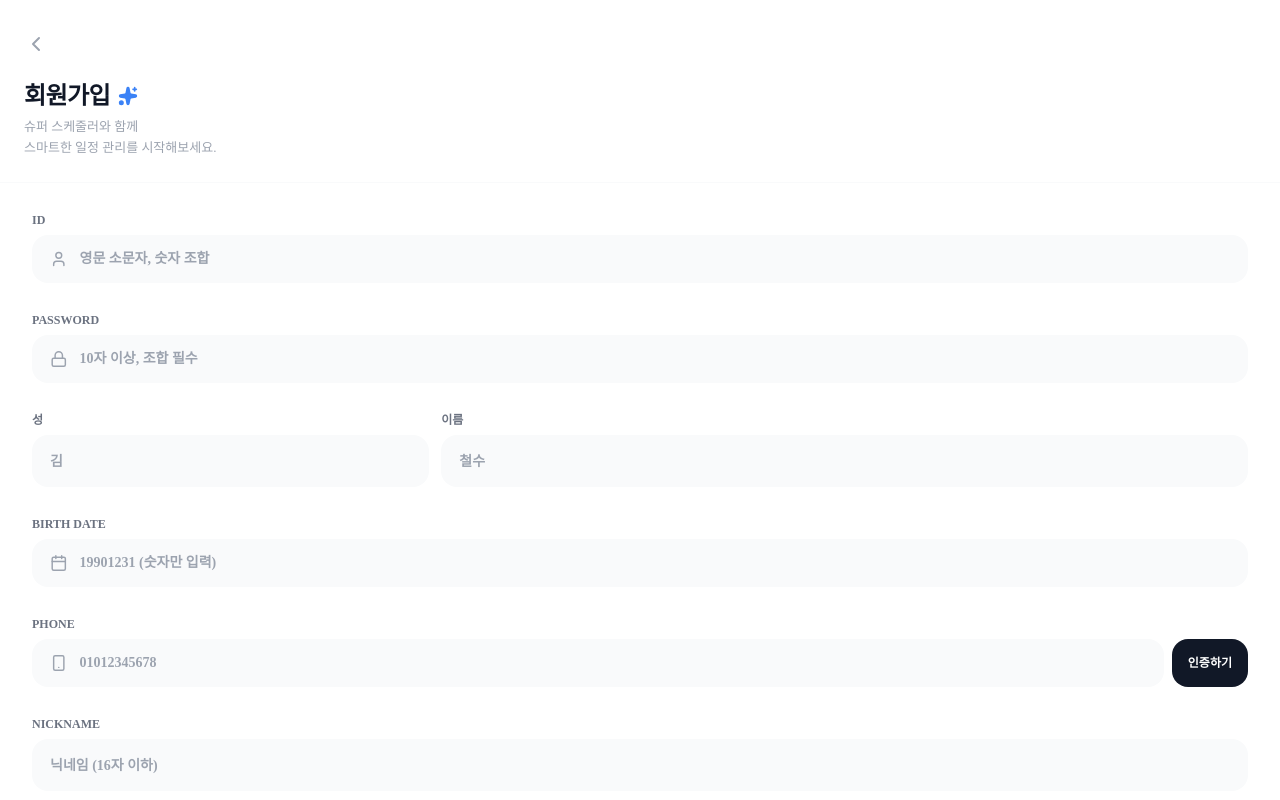
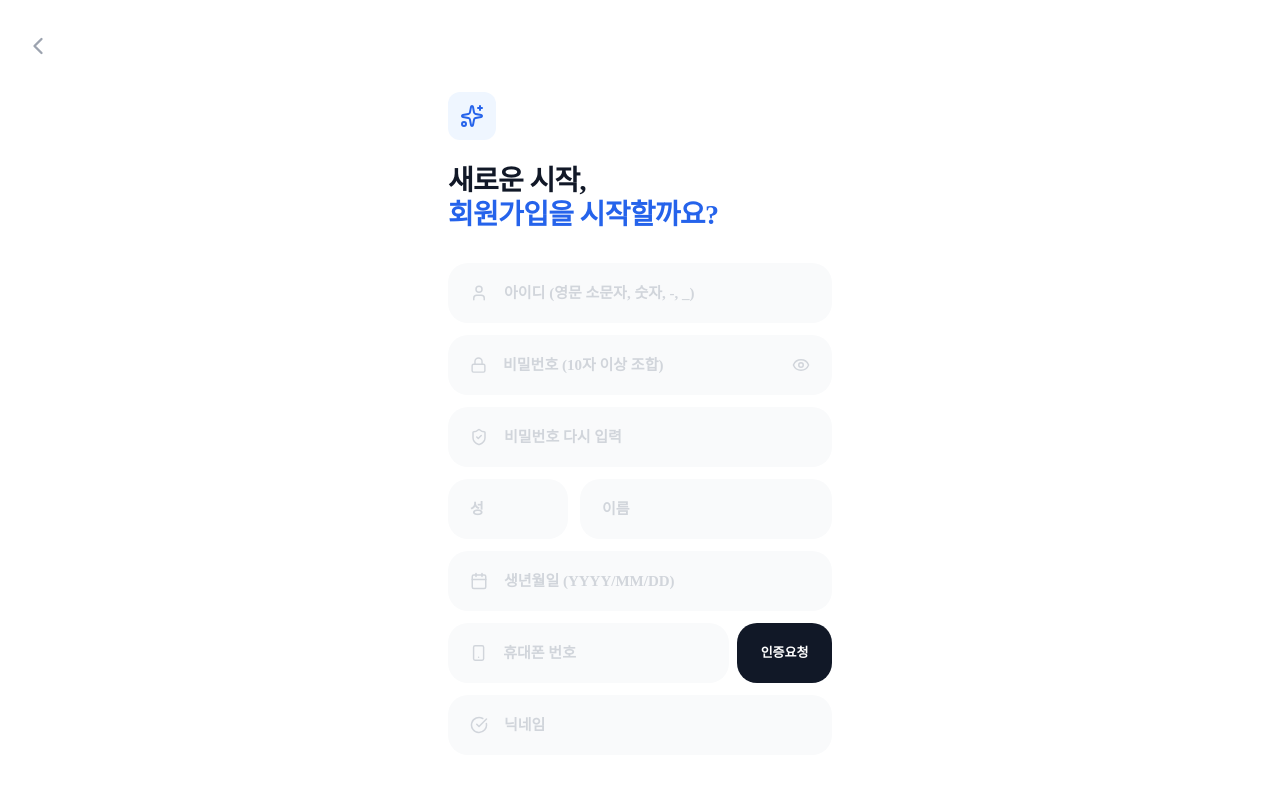
Before and after one commit to pany0108/loxo-kkiri, a React (Create React App) app: page /signup in a window 1280 px wide. Shown: the top 800 px of the page. Built offline with nearby package versions, Linux system fonts and the light colour scheme.

Commit message:
회원가입 UI 수정

```diff
--- a/src/pages/Signup.tsx
+++ b/src/pages/Signup.tsx
@@ -1,7 +1,25 @@
-import React, { useState } from 'react';
+import React, { useState, useEffect } from 'react';
 import { useNavigate } from 'react-router-dom';
-import { User, Lock, Smartphone, ChevronLeft, Calendar, ShieldCheck, CheckCircle, Sparkles } from 'lucide-react';
-import { validatePassword } from '../utils/validation';
+import { User, Lock, Smartphone, ChevronLeft, Calendar, ShieldCheck, CheckCircle, Sparkles, Loader2, CheckCircle2, AlertCircle, Eye, EyeOff } from 'lucide-react';
+
+/**
+ * 비밀번호 유효성 검사 로직
+ */
+const validatePasswordLocally = (password: string, userInfo: any) => {
+  if (password.length < 10) return '비밀번호는 10자 이상이어야 합니다.';
+
+  const hasLetter = /[a-zA-Z]/.test(password);
+  const hasNumber = /[0-9]/.test(password);
+  const hasSpecial = /[!@#$%^&*(),.?":{}|<>]/.test(password);
+  const combinations = [hasLetter, hasNumber, hasSpecial].filter(Boolean).length;
+
+  if (combinations < 2) return '영문, 숫자, 특수문자 중 2종류 이상을 조합해주세요.';
+
+  if (userInfo.userId && password.includes(userInfo.userId)) return '비밀번호에 아이디를 포함할 수 없습니다.';
+  if (userInfo.name && password.includes(userInfo.name)) return '비밀번호에 이름을 포함할 수 없습니다.';
+
+  return true;
+};
 
 const Signup = () => {
   const navigate = useNavigate();
@@ -9,6 +27,7 @@ const Signup = () => {
   const [formData, setFormData] = useState({
     id: '',
     password: '',
+    confirmPassword: '',
     lastName: '',
     firstName: '',
     nickname: '',
@@ -20,10 +39,42 @@ const Signup = () => {
   const [errors, setErrors] = useState<Record<string, string>>({});
   const [isAuthSent, setIsAuthSent] = useState(false);
   const [isVerified, setIsVerified] = useState(false);
+  const [isLoading, setIsLoading] = useState(false);
+  const [showPassword, setShowPassword] = useState(false);
 
-  const forbiddenIds = ['admin', 'root', 'master', 'support'];
+  const forbiddenIds = ['admin', 'root', 'master', 'support', 'manager', 'owner'];
 
-  // 1. 자동 포맷팅 함수들
+  // 아이디 실시간 검사
+  useEffect(() => {
+    if (!formData.id) {
+      setErrors((prev) => ({ ...prev, id: '' }));
+      return;
+    }
+
+    const idRegex = /^[a-z0-9-_]+$/;
+    if (!idRegex.test(formData.id)) {
+      setErrors((prev) => ({ ...prev, id: '영문 소문자, 숫자, -, _만 사용 가능합니다.' }));
+    } else if (forbiddenIds.includes(formData.id.toLowerCase())) {
+      setErrors((prev) => ({ ...prev, id: '사용할 수 없는 금칙어입니다.' }));
+    } else {
+      setErrors((prev) => ({ ...prev, id: '' }));
+    }
+  }, [formData.id]);
+
+  // 비밀번호 일치 실시간 검사
+  useEffect(() => {
+    if (!formData.confirmPassword) {
+      setErrors((prev) => ({ ...prev, confirmPassword: '' }));
+      return;
+    }
+
+    if (formData.password !== formData.confirmPassword) {
+      setErrors((prev) => ({ ...prev, confirmPassword: '비밀번호가 일치하지 않습니다.' }));
+    } else {
+      setErrors((prev) => ({ ...prev, confirmPassword: '' }));
+    }
+  }, [formData.password, formData.confirmPassword]);
+
   const formatPhone = (value: string) => {
     const nums = value.replace(/[^\d]/g, '');
     if (nums.length <= 3) return nums;
@@ -45,10 +96,8 @@ const Signup = () => {
     if (name === 'birthDate') formattedValue = formatBirth(value);
 
     setFormData((prev) => ({ ...prev, [name]: formattedValue }));
-    if (errors[name]) setErrors((prev) => ({ ...prev, [name]: '' }));
   };
 
-  // 2. 인증번호 발송 함수 (추가됨)
   const handleSendAuth = () => {
     if (!formData.phone || formData.phone.length < 13) {
       alert('올바른 휴대폰 번호를 입력해주세요.');
@@ -58,143 +107,184 @@ const Signup = () => {
     alert('인증번호가 발송되었습니다. (테스트 번호: 1234)');
   };
 
-  // 3. 인증번호 확인 함수 (추가됨)
   const handleVerify = () => {
     if (formData.authCode === '1234') {
       setIsVerified(true);
-      alert('인증되었습니다.');
     } else {
       alert('인증번호가 일치하지 않습니다.');
     }
   };
 
-  // 4. 회원가입 제출 함수 (추가됨)
   const handleSubmit = (e: React.FormEvent) => {
     e.preventDefault();
-    const newErrors: Record<string, string> = {};
 
     if (!isVerified) {
       alert('휴대폰 본인인증을 완료해주세요.');
       return;
     }
 
-    // 아이디 금칙어 체크
-    if (forbiddenIds.includes(formData.id.toLowerCase())) {
-      newErrors.id = '사용할 수 없는 아이디입니다.';
+    if (errors.id || errors.confirmPassword) {
+      alert('입력된 정보를 다시 확인해주세요.');
+      return;
     }
 
-    // 비밀번호 유효성 검사 (개인정보 포함 여부 등)
     const fullName = formData.lastName + formData.firstName;
-    const pwdResult = validatePassword(formData.password, {
+    const pwdResult = validatePasswordLocally(formData.password, {
       userId: formData.id,
       name: fullName,
-      birthDate: formData.birthDate,
-      phone: formData.phone,
     });
 
     if (pwdResult !== true) {
-      newErrors.password = pwdResult as string;
-    }
-
-    if (Object.keys(newErrors).length > 0) {
-      setErrors(newErrors);
+      setErrors((prev) => ({ ...prev, password: pwdResult as string }));
       return;
     }
 
+    setIsLoading(true);
+    setTimeout(() => {
+      setIsLoading(false);
       const randomTag = Math.floor(1000 + Math.random() * 9000);
-    alert(`${formData.nickname}#${randomTag}님, 회원가입을 축하합니다!`);
+      alert(`${formData.nickname}#${randomTag}님, 환영합니다!`);
       navigate('/');
+    }, 1500);
   };
 
   return (
     <div className="flex flex-col min-h-screen bg-white font-['Pretendard']">
-      <header className="px-6 py-6 border-b border-gray-50 sticky top-0 bg-white/90 backdrop-blur-md z-20">
-        <div className="flex items-center mb-4">
-          <button onClick={() => navigate(-1)} className="p-2 -ml-2 text-gray-400 hover:text-gray-900 transition-colors">
-            <ChevronLeft size={24} />
+      <div className="px-4 pt-6">
+        <button onClick={() => navigate(-1)} className="p-2 text-gray-400 hover:text-gray-900 transition-colors">
+          <ChevronLeft size={28} />
         </button>
       </div>
-        <div className="space-y-1">
-          <div className="flex items-center gap-2">
-            <h1 className="text-2xl font-black text-gray-900 tracking-tight">회원가입</h1>
-            <Sparkles size={20} className="text-blue-500 fill-blue-500" />
+
+      <div className="flex-1 px-8 pt-6 pb-12 overflow-y-auto max-w-md mx-auto w-full">
+        <div className="mb-8">
+          <div className="inline-flex items-center justify-center w-12 h-12 bg-blue-50 rounded-xl mb-6">
+            <Sparkles className="text-blue-600 w-6 h-6" />
           </div>
-          <p className="text-[13px] font-medium text-gray-400 leading-relaxed">
-            슈퍼 스케줄러와 함께 <br />
-            스마트한 일정 관리를 시작해보세요.
-          </p>
+          <h2 className="text-[28px] font-black text-gray-900 leading-[1.2] tracking-tight">
+            새로운 시작, <br />
+            <span className="text-blue-600">회원가입을 시작할까요?</span>
+          </h2>
         </div>
-      </header>
 
-      <div className="flex-1 px-8 pb-12 overflow-y-auto">
-        <form onSubmit={handleSubmit} className="space-y-6 pt-6">
+        <form onSubmit={handleSubmit} className="space-y-4">
+          <div className="space-y-3">
             {/* 아이디 */}
-          <div className="space-y-1">
-            <label className="text-xs font-bold text-gray-500 uppercase">ID</label>
+            <div className="group relative">
               <div
-              className={`flex items-center bg-gray-50 border-2 rounded-2xl px-4 py-3 ${
-                errors.id ? 'border-red-400' : 'border-transparent focus-within:border-blue-500 focus-within:bg-white'
+                className={`flex items-center h-[60px] bg-gray-50 border-2 rounded-[20px] px-5 transition-all ${
+                  errors.id ? 'border-red-400 bg-white' : 'border-transparent focus-within:border-blue-500 focus-within:bg-white'
                 }`}
               >
-              <User size={18} className="text-gray-400 mr-3" />
+                <User size={20} className={`${errors.id ? 'text-red-400' : 'text-gray-300 group-focus-within:text-blue-600'} mr-4`} />
                 <input
                   name="id"
-                placeholder="영문 소문자, 숫자 조합"
-                className="bg-transparent outline-none w-full text-sm font-semibold text-gray-800"
+                  placeholder="아이디 (영문 소문자, 숫자, -, _)"
+                  className="bg-transparent border-none outline-none w-full h-full text-[15px] font-bold text-gray-800 placeholder:text-gray-300"
                   onChange={handleChange}
                   required
                 />
               </div>
-            {errors.id && <p className="text-[10px] text-red-500 ml-2">{errors.id}</p>}
+              {errors.id && (
+                <div className="flex items-center gap-1 ml-4 mt-1">
+                  <AlertCircle size={12} className="text-red-500" />
+                  <p className="text-[11px] text-red-500 font-bold">{errors.id}</p>
+                </div>
+              )}
             </div>
 
             {/* 비밀번호 */}
-          <div className="space-y-1">
-            <label className="text-xs font-bold text-gray-500 uppercase">Password</label>
+            <div className="group relative">
               <div
-              className={`flex items-center bg-gray-50 border-2 rounded-2xl px-4 py-3 ${
-                errors.password ? 'border-red-400' : 'border-transparent focus-within:border-blue-500 focus-within:bg-white'
+                className={`flex items-center h-[60px] bg-gray-50 border-2 rounded-[20px] px-5 transition-all ${
+                  errors.password ? 'border-red-400 bg-white' : 'border-transparent focus-within:border-blue-500 focus-within:bg-white'
                 }`}
               >
-              <Lock size={18} className="text-gray-400 mr-3" />
+                <Lock size={20} className={`${errors.password ? 'text-red-400' : 'text-gray-300 group-focus-within:text-blue-600'} mr-4`} />
                 <input
                   name="password"
+                  type={showPassword ? 'text' : 'password'}
+                  placeholder="비밀번호 (10자 이상 조합)"
+                  className="bg-transparent border-none outline-none w-full h-full text-[15px] font-bold text-gray-800 placeholder:text-gray-300"
+                  onChange={handleChange}
+                  required
+                />
+                <button type="button" onClick={() => setShowPassword(!showPassword)} className="text-gray-300 hover:text-gray-500 transition-colors">
+                  {showPassword ? <EyeOff size={18} /> : <Eye size={18} />}
+                </button>
+              </div>
+              {errors.password && <p className="text-[11px] text-red-500 ml-4 mt-1 font-bold">{errors.password}</p>}
+            </div>
+
+            {/* 비밀번호 확인 */}
+            <div className="group relative">
+              <div
+                className={`flex items-center h-[60px] bg-gray-50 border-2 rounded-[20px] px-5 transition-all ${
+                  formData.confirmPassword && errors.confirmPassword
+                    ? 'border-red-400 bg-white'
+                    : formData.confirmPassword && !errors.confirmPassword
+                    ? 'border-emerald-400 bg-white'
+                    : 'border-transparent focus-within:border-blue-500 focus-within:bg-white'
+                }`}
+              >
+                <ShieldCheck
+                  size={20}
+                  className={`${
+                    formData.confirmPassword && errors.confirmPassword
+                      ? 'text-red-400'
+                      : formData.confirmPassword && !errors.confirmPassword
+                      ? 'text-emerald-500'
+                      : 'text-gray-300 group-focus-within:text-blue-600'
+                  } mr-4`}
+                />
+                <input
+                  name="confirmPassword"
                   type="password"
-                placeholder="10자 이상, 조합 필수"
-                className="bg-transparent outline-none w-full text-sm font-semibold text-gray-800"
+                  placeholder="비밀번호 다시 입력"
+                  className="bg-transparent border-none outline-none w-full h-full text-[15px] font-bold text-gray-800 placeholder:text-gray-300"
+                  onChange={handleChange}
+                  required
+                />
+                {formData.confirmPassword && !errors.confirmPassword && <CheckCircle2 size={18} className="text-emerald-500" />}
+              </div>
+              {formData.confirmPassword && errors.confirmPassword && <p className="text-[11px] text-red-500 ml-4 mt-1 font-bold">{errors.confirmPassword}</p>}
+            </div>
+
+            {/* 이름 (성/이름) */}
+            <div className="grid grid-cols-3 gap-3">
+              <div className="col-span-1 group">
+                <div className="flex items-center h-[60px] bg-gray-50 border-2 border-transparent focus-within:border-blue-500 focus-within:bg-white rounded-[20px] px-5 transition-all">
+                  <input
+                    name="lastName"
+                    placeholder="성"
+                    className="bg-transparent border-none outline-none w-full h-full text-[15px] font-bold text-gray-800 placeholder:text-gray-300"
                     onChange={handleChange}
                     required
                   />
                 </div>
-            {errors.password && <p className="text-[10px] text-red-500 ml-2 leading-tight">{errors.password}</p>}
               </div>
-
-          {/* 성/이름 */}
-          <div className="grid grid-cols-3 gap-3">
-            <div className="space-y-1">
-              <label className="text-xs font-bold text-gray-500">성</label>
-              <div className="bg-gray-50 border-2 border-transparent focus-within:border-blue-500 focus-within:bg-white rounded-2xl px-4 py-3">
-                <input name="lastName" placeholder="김" className="bg-transparent outline-none w-full text-sm font-semibold text-gray-800" onChange={handleChange} required />
-              </div>
-            </div>
-            <div className="col-span-2 space-y-1">
-              <label className="text-xs font-bold text-gray-500">이름</label>
-              <div className="bg-gray-50 border-2 border-transparent focus-within:border-blue-500 focus-within:bg-white rounded-2xl px-4 py-3">
-                <input name="firstName" placeholder="철수" className="bg-transparent outline-none w-full text-sm font-semibold text-gray-800" onChange={handleChange} required />
+              <div className="col-span-2 group">
+                <div className="flex items-center h-[60px] bg-gray-50 border-2 border-transparent focus-within:border-blue-500 focus-within:bg-white rounded-[20px] px-5 transition-all">
+                  <input
+                    name="firstName"
+                    placeholder="이름"
+                    className="bg-transparent border-none outline-none w-full h-full text-[15px] font-bold text-gray-800 placeholder:text-gray-300"
+                    onChange={handleChange}
+                    required
+                  />
                 </div>
               </div>
             </div>
 
             {/* 생년월일 */}
-          <div className="space-y-1">
-            <label className="text-xs font-bold text-gray-500 uppercase">Birth Date</label>
-            <div className="flex items-center bg-gray-50 border-2 border-transparent focus-within:border-blue-500 focus-within:bg-white rounded-2xl px-4 py-3">
-              <Calendar size={18} className="text-gray-400 mr-3" />
+            <div className="group">
+              <div className="flex items-center h-[60px] bg-gray-50 border-2 border-transparent focus-within:border-blue-500 focus-within:bg-white rounded-[20px] px-5 transition-all">
+                <Calendar size={20} className="text-gray-300 mr-4 group-focus-within:text-blue-600" />
                 <input
                   name="birthDate"
                   value={formData.birthDate}
-                placeholder="19901231 (숫자만 입력)"
-                className="bg-transparent outline-none w-full text-sm font-semibold text-gray-800"
+                  placeholder="생년월일 (YYYY/MM/DD)"
+                  className="bg-transparent border-none outline-none w-full h-full text-[15px] font-bold text-gray-800 placeholder:text-gray-300"
                   onChange={handleChange}
                   required
                   maxLength={10}
@@ -202,101 +292,83 @@ const Signup = () => {
               </div>
             </div>
 
-          {/* 휴대폰 번호 */}
-          <div className="space-y-1">
-            <label className="text-xs font-bold text-gray-500 uppercase">Phone</label>
+            {/* 휴대폰 인증 */}
+            <div className="space-y-3">
               <div className="flex gap-2">
                 <div
-                className={`flex-1 flex items-center bg-gray-50 border-2 border-transparent rounded-2xl px-4 py-3 ${
-                  isVerified ? 'bg-blue-50' : 'focus-within:border-blue-500 focus-within:bg-white'
+                  className={`flex-[2.5] flex items-center h-[60px] bg-gray-50 border-2 border-transparent rounded-[20px] px-5 transition-all ${
+                    isVerified ? 'bg-blue-50 border-blue-100' : 'focus-within:border-blue-500 focus-within:bg-white'
                   }`}
                 >
-                <Smartphone size={18} className={isVerified ? 'text-blue-500 mr-3' : 'text-gray-400 mr-3'} />
+                  <Smartphone size={20} className={isVerified ? 'text-blue-500 mr-4' : 'text-gray-300 mr-4'} />
                   <input
                     name="phone"
                     value={formData.phone}
-                  placeholder="01012345678"
-                  className="bg-transparent outline-none w-full text-sm font-semibold text-gray-800"
+                    placeholder="휴대폰 번호"
+                    className="bg-transparent border-none outline-none w-full h-full text-[15px] font-bold text-gray-800 placeholder:text-gray-300"
                     onChange={handleChange}
                     required
                     readOnly={isVerified}
                   />
-                {isVerified && <CheckCircle size={18} className="text-blue-500 ml-2" />}
+                  {isVerified && <CheckCircle2 size={20} className="text-blue-500 ml-2" />}
                 </div>
                 <button
                   type="button"
                   onClick={handleSendAuth}
                   disabled={isVerified}
-                className="px-4 bg-gray-900 text-white rounded-2xl text-xs font-bold disabled:bg-gray-200 transition-colors"
+                  className="flex-1 h-[60px] bg-gray-900 text-white rounded-[20px] text-[13px] font-black active:scale-[0.95] disabled:opacity-50"
                 >
-                {isAuthSent ? '재발송' : '인증하기'}
+                  {isAuthSent ? '재발송' : '인증요청'}
                 </button>
               </div>
-          </div>
 
-          {/* 인증번호 입력창 (발송 후 노출) */}
               {isAuthSent && !isVerified && (
-            <div className="space-y-1 animate-in fade-in slide-in-from-top-2 duration-300">
-              <label className="text-xs font-bold text-blue-600 ml-1">인증번호 입력</label>
-              <div className="flex gap-2">
-                <div className="flex-1 flex items-center bg-blue-50 border-2 border-blue-200 rounded-2xl px-4 py-3">
-                  <ShieldCheck size={18} className="text-blue-500 mr-3" />
+                <div className="flex gap-2 animate-in fade-in slide-in-from-top-1">
+                  <div className="flex-[2.5] flex items-center h-[60px] bg-gray-50 border-2 border-blue-500 rounded-[20px] px-5 focus-within:bg-white">
                     <input
                       name="authCode"
                       value={formData.authCode}
-                    placeholder="4자리 숫자"
-                    className="bg-transparent outline-none w-full text-sm font-semibold text-gray-800"
+                      placeholder="인증번호 4자리"
+                      className="bg-transparent border-none outline-none w-full h-full text-[15px] font-bold text-gray-800 placeholder:text-gray-300"
                       onChange={handleChange}
                       maxLength={4}
                     />
                   </div>
-                <button type="button" onClick={handleVerify} className="px-6 bg-blue-600 text-white rounded-2xl text-xs font-bold active:scale-95 transition-all">
+                  <button type="button" onClick={handleVerify} className="flex-1 h-[60px] bg-blue-600 text-white rounded-[20px] text-[15px] font-black active:scale-[0.95]">
                     확인
                   </button>
                 </div>
+              )}
             </div>
-          )}
 
             {/* 닉네임 */}
-          <div className="space-y-1">
-            <label className="text-xs font-bold text-gray-500 uppercase">Nickname</label>
-            <div className="bg-gray-50 border-2 border-transparent focus-within:border-blue-500 focus-within:bg-white rounded-2xl px-4 py-3">
+            <div className="group">
+              <div className="flex items-center h-[60px] bg-gray-50 border-2 border-transparent focus-within:border-blue-500 focus-within:bg-white rounded-[20px] px-5 transition-all">
+                <CheckCircle size={20} className="text-gray-300 mr-4 group-focus-within:text-blue-600" />
                 <input
                   name="nickname"
-                placeholder="닉네임 (16자 이하)"
-                className="bg-transparent outline-none w-full text-sm font-semibold text-gray-800"
+                  placeholder="닉네임"
+                  className="bg-transparent border-none outline-none w-full h-full text-[15px] font-bold text-gray-800 placeholder:text-gray-300"
                   onChange={handleChange}
                   required
-                maxLength={16}
                 />
               </div>
             </div>
+          </div>
 
-          {/* 제출 버튼 */}
           <div className="pt-10">
             <button
               type="submit"
-              disabled={!isVerified}
-              className={`
-                relative w-full py-5 rounded-[24px] font-black text-lg transition-all duration-300
-                flex items-center justify-center gap-2 overflow-hidden shadow-xl
+              disabled={isLoading || !isVerified || !!errors.id || !!errors.confirmPassword}
+              className={`w-full h-[62px] rounded-[24px] font-black text-[17px] shadow-lg transition-all flex items-center justify-center gap-2
                 ${
-                  isVerified
-                    ? 'bg-blue-600 text-white shadow-blue-200 hover:bg-blue-700 hover:-translate-y-1 active:scale-[0.98]'
-                    : 'bg-gray-100 text-gray-400 shadow-none cursor-not-allowed'
-                }
-              `}
+                  isVerified && !errors.id && !errors.confirmPassword
+                    ? 'bg-blue-600 text-white shadow-blue-100 active:scale-[0.98]'
+                    : 'bg-gray-100 text-gray-400 cursor-not-allowed shadow-none'
+                }`}
             >
-              <span>회원가입 완료</span>
-              {isVerified ? <CheckCircle size={20} /> : <Lock size={18} className="opacity-50" />}
+              {isLoading ? <Loader2 className="w-6 h-6 animate-spin" /> : '회원가입 완료'}
             </button>
-
-            {!isVerified && <p className="text-center mt-4 text-[11px] font-bold text-rose-400 animate-pulse">본인인증을 완료해야 가입이 가능합니다.</p>}
-
-            <p className="text-center mt-6 text-[11px] text-gray-300 font-medium">
-              가입 시 <span className="underline decoration-gray-200 px-1">이용약관</span> 및 <span className="underline decoration-gray-200 px-1">개인정보 처리방침</span>에
-              동의하게 됩니다.
-            </p>
           </div>
         </form>
       </div>
```
Lines whose indentation alone changed are shown as unchanged.
